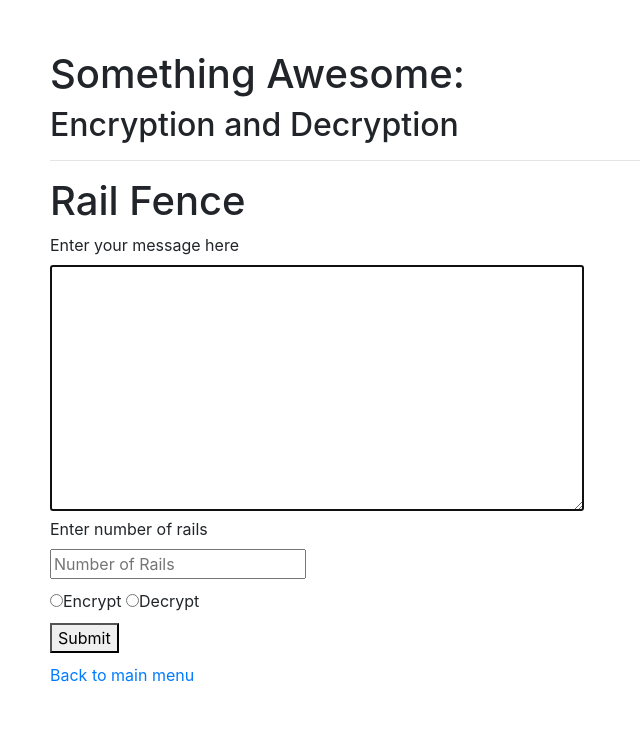
After one commit to EmilyWasher/SomethingAwesome, a Flask app: page /rail_fence_cipher in a window 1280 px wide. The commit adds this page. Shown: the top 736 px of the page, without its empty margins (0-640 px from the left). Run offline with Flask 2, Linux system fonts and the light colour scheme; some libraries are stand-ins or nearby versions.

Commit message:
add in rail fence cipher

```diff
--- a/python_version/routes.py
+++ b/python_version/routes.py
@@ -4,10 +4,12 @@ from ciphers.caesar import Caesar
 from ciphers.caesar_no_key import Caesar_no_key
 from ciphers.reverse import Reverse
 from ciphers.atbash import Atbash
+from ciphers.rail_fence import Rail_fence
 
 import re
 import enchant
 d = enchant.Dict("en_AU")
+
 
 @app.route('/')
 @app.route('/index')
@@ -15,7 +17,7 @@ def index():
     return render_template("index.html")
 
 
-@app.route('/caesar_cipher', methods = ['POST', 'GET'])
+@app.route('/caesar_cipher', methods=['POST', 'GET'])
 def caesar():
     if request.method == 'POST':
         key = int(request.form['key'])
@@ -26,47 +28,63 @@ def caesar():
         if user_option == 'encrypt':
             new_message = caesar.encrypt()
         elif user_option == 'decrypt':
-        	new_message = caesar.decrypt()
+            new_message = caesar.decrypt()
         return render_template("caesar.html", new_message=new_message)
 
     return render_template("caesar.html")
 
 
-@app.route('/caesar_cipher_no_key', methods = ['POST', 'GET'])
+@app.route('/caesar_cipher_no_key', methods=['POST', 'GET'])
 def caesar_no_key():
-	if request.method == 'POST':
-		message = request.form['message']
-		print(message)
-		caesar = Caesar_no_key(message)
-		new_message = caesar.crack_caesar()
-		return render_template('caesar_no_key.html', new_message=new_message)
-	return render_template("caesar_no_key.html")
+    if request.method == 'POST':
+        message = request.form['message']
+        print(message)
+        caesar = Caesar_no_key(message)
+        new_message = caesar.crack_caesar()
+        return render_template('caesar_no_key.html', new_message=new_message)
+    return render_template("caesar_no_key.html")
 
 
-@app.route('/reverse_alpha_cipher', methods = ['POST', 'GET'])
+@app.route('/reverse_alpha_cipher', methods=['POST', 'GET'])
 def reverse_alpha():
-	if request.method == 'POST':
-		message = request.form['message']
-		reverse =Atbash(message)
-		new_message = reverse.encode()
+    if request.method == 'POST':
+        message = request.form['message']
+        reverse = Atbash(message)
+        new_message = reverse.encode()
 
-		return render_template('atbash.html', new_message=new_message)
+        return render_template('atbash.html', new_message=new_message)
 
-	return render_template("atbash.html")
+    return render_template("atbash.html")
 
 
+@app.route('/reverse_cipher', methods=['POST', 'GET'])
+def reverse():
+    if request.method == 'POST':
+        message = request.form['message']
+        user_option = request.form['option']
+        reverse = Reverse(message)
 
-@app.route('/reverse_cipher', methods = ['POST', 'GET'])
-def reverse():
-	if request.method == 'POST':
-		message = request.form['message']
-		user_option = request.form['option']
-		reverse =Reverse(message)
+        if user_option == 'by_word':
+            new_message = reverse.rev_by_word(message)
+        elif user_option == 'by_letter':
+            new_message = reverse.rev_by_letter(message)
+        return render_template('reverse.html', new_message=new_message)
 
-		if user_option == 'by_word':
-			new_message = reverse.rev_by_word(message)
-		elif user_option == 'by_letter':
-			new_message = reverse.rev_by_letter(message)
-		return render_template('reverse.html', new_message=new_message)
+    return render_template("reverse.html")
 
-	return render_template("reverse.html")
+
+@app.route('/rail_fence_cipher', methods=['POST', 'GET'])
+def rail_fence():
+    if request.method == 'POST':
+        rails = int(request.form['rails'])
+        message = request.form['message']
+        rail_fence = Rail_fence(message, rails)
+        user_option = request.form['option']
+
+        if user_option == 'encrypt':
+            new_message = rail_fence.encrypt()
+        elif user_option == 'decrypt':
+            new_message = rail_fence.decrypt()
+        return render_template("rail.html", new_message=new_message)
+
+    return render_template("rail.html")
--- a/python_version/templates/index.html
+++ b/python_version/templates/index.html
@@ -11,6 +11,7 @@
 		    <h4>Transposition Ciphers</h4><br>
 		    <ul>
 		    	<button><a href="{{ url_for('reverse') }}">Reverse Cipher</a></button>
+		    	<button><a href="{{ url_for('rail_fence') }}">Rail Fences Cipher</a></button>
 		    </ul>
 		</div>
 {% endblock %}
--- /dev/null
+++ b/python_version/templates/rail.html
@@ -0,0 +1,34 @@
+{% extends 'base.html' %}
+{% block content %}
+<div>
+    <h1>Rail Fence</h1>
+</div>
+<div>
+    <form id="encryptform" method = "POST">
+		<div>
+		    <label>Enter your message here</label><br>
+		    <textarea name="message" rows="10" cols="50" autofocus form="encryptform">
+		    </textarea><br>
+		    <label>Enter number of rails</label><br>
+		    <input type="number" min="2" name="rails" value="{{rails}}" placeholder="Number of Rails">
+		</div>
+		<div style="margin: 10px 0px">
+		    <input type="radio" name="option" value="encrypt">Encrypt
+		    <input type="radio" name="option" value="decrypt">Decrypt
+		</div>
+	    <div style="margin: 10px 0px">
+			<button type="submit">Submit</button>
+		</div>
+		<div>
+            {%  if new_message != NULL %}
+            	<label>Your new message is</label><br>
+            	<p id="new_message" name="new_message" value="{{new_message}}" form="encryptform">{{new_message}}</p>
+            {%  endif  %}
+        </div>
+    </form>
+</div>
+
+<div>
+    <a href="{{url_for('index')}}">Back to main menu</a>
+</div>
+{% endblock %}
```
Also changed, not shown: python_version/ciphers/rail_fence.py (+34 -25 lines).
